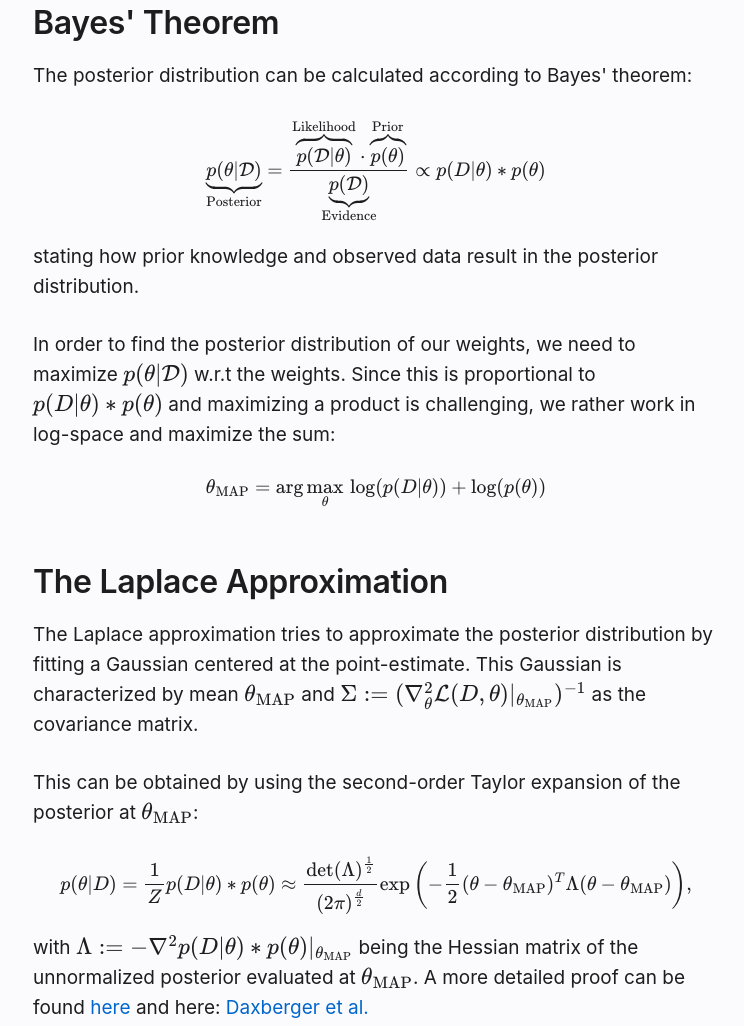
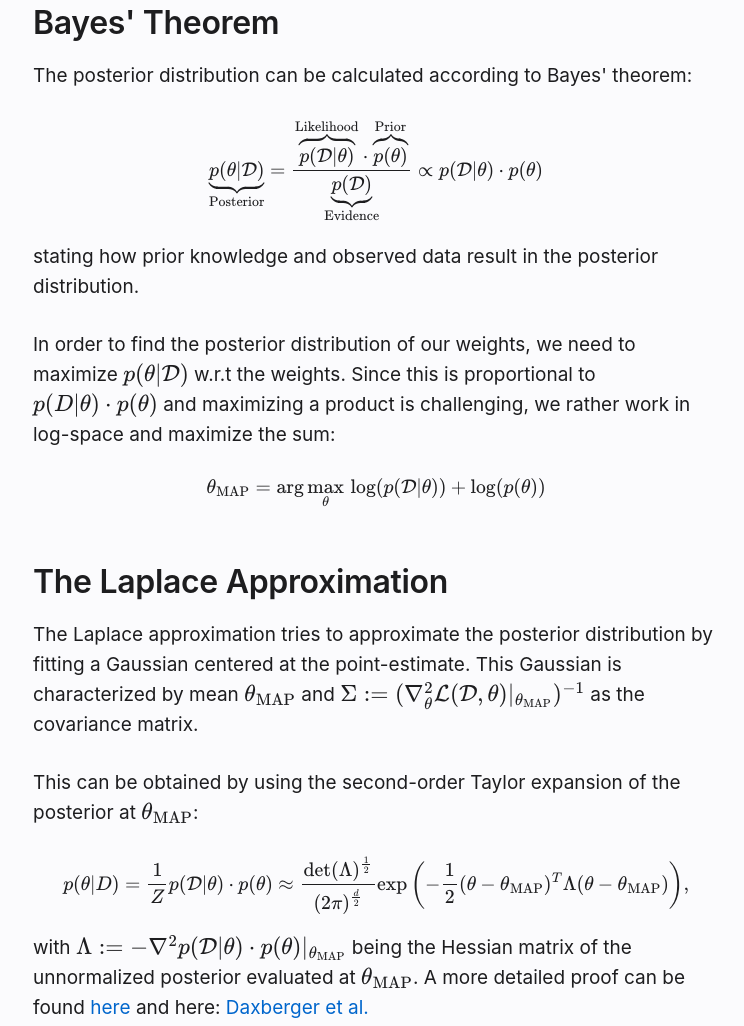
Before and after one commit to nicolasseng/nicolasseng.github.io, a plain HTML site: page blog/laplace-approx.html in a window 1280 px wide. Shown: the part 1160-2186 px from the top of the page, without its empty margins (264-1008 px from the left). Drawn offline with nearby package versions, Linux system fonts and the light colour scheme.

Commit message:
Style updates

```diff
--- a/blog/laplace-approx.html
+++ b/blog/laplace-approx.html
@@ -317,18 +317,18 @@
         \underbrace{p(\theta | \mathcal{D})}_{\text{Posterior}} =
         \frac{\overbrace{p(\mathcal{D} | \theta)}^{\text{Likelihood}} \cdot
         \overbrace{p(\theta)}^{\text{Prior}}}
-        {\underbrace{p(\mathcal{D})}_{\text{Evidence}}} \propto p(D|\theta)*p(\theta)
+        {\underbrace{p(\mathcal{D})}_{\text{Evidence}}} \propto p(\mathcal{D}|\theta) \cdot p(\theta)
         $$
         <p>
             stating how prior knowledge and observed data result in the posterior distribution.
         </p>
         <p>
             In order to find the posterior distribution of our weights, we need to maximize $p(\theta|\mathcal{D})$
-            w.r.t the weights. Since this is proportional to $p(D|\theta)*p(\theta)$ and maximizing a product is
+            w.r.t the weights. Since this is proportional to $p(D|\theta) \cdot p(\theta)$ and maximizing a product is
             challenging, we rather work in log-space and maximize the sum:
         </p>
         $$
-        \theta_{\text{MAP}}=\arg \underset{\theta}{\max} \, \log(p(D|\theta))+\log(p(\theta))
+        \theta_{\text{MAP}}=\arg \underset{\theta}{\max} \, \log(p(\mathcal{D}|\theta))+\log(p(\theta))
         $$
 
         <h2>The Laplace Approximation</h2>
@@ -336,17 +336,20 @@
         <p>
             The Laplace approximation tries to approximate the posterior distribution by fitting a Gaussian centered at
             the point-estimate. This Gaussian is characterized by mean $\theta_\text{MAP}$ and $\Sigma:=(\nabla^2_\theta
-            \mathcal{L}(D,\theta)|_{\theta_{\text{MAP}}})^{-1}$ as the covariance matrix.
+            \mathcal{L}(\mathcal{D},\theta)|_{\theta_{\text{MAP}}})^{-1}$ as the covariance matrix.
         </p>
         <p>
             This can be obtained by using the second-order Taylor expansion of the posterior at $\theta_\text{MAP}$:
         </p>
         $$
-        p(\theta|D)=\frac{1}{Z}p(D|\theta)*p(\theta) \approx \frac{\det(\Lambda)^{\frac{1}{2}}}{(2\pi)^{\frac{d}{2}}}
+        p(\theta|D)=\frac{1}{Z}p(\mathcal{D}|\theta) \cdot p(\theta) \approx
+        \frac{\det(\Lambda)^{\frac{1}{2}}}{(2\pi)^{\frac{d}{2}}}
         \text{exp}\left(-\frac{1}{2}(\theta-\theta_{\text{MAP}})^T\Lambda(\theta-\theta_{\text{MAP}})\right),
         $$
         <p>
-            with $\Lambda:=-\nabla^2 p(D|\theta)*p(\theta)|_{\theta_{\text{MAP}}}$ being the Hessian matrix of the
+            with $\Lambda:=-\nabla^2 p(\mathcal{D}|\theta) \cdot p(\theta)|_{\theta_{\text{MAP}}}$ being the Hessian
+            matrix of
+            the
             unnormalized posterior evaluated at $\theta_{\text{MAP}}$. A more detailed proof can be found <a
                 href="https://bookdown.org/rdpeng/advstatcomp/laplace-approximation.html"> here</a> and
             here: <a href="https://arxiv.org/pdf/2106.14806"> Daxberger et al.</a>
```
